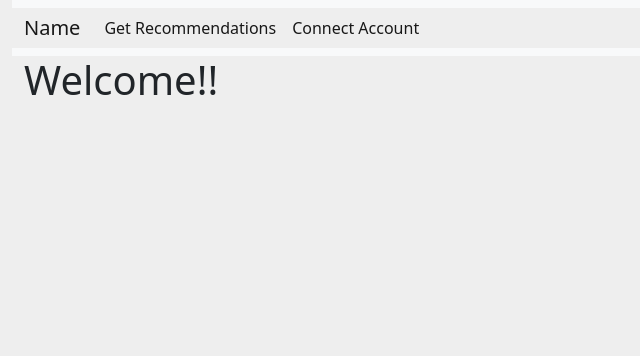
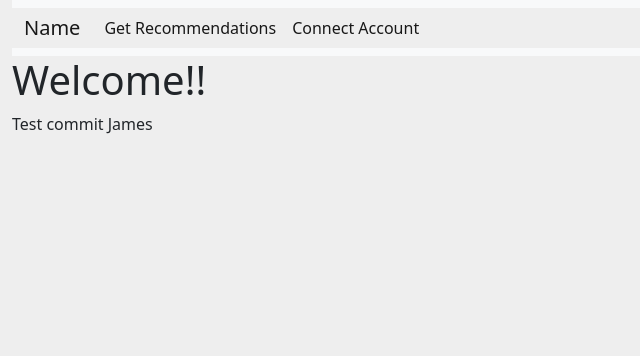
Before and after one commit to lukecheseldine/live-music-recommendations, a Flask app: page / in a window 1280 px wide. Shown: the top 356 px of the page, without its empty margins (0-640 px from the left). Run offline with Flask 2, Linux system fonts and the light colour scheme.

Commit message:
merge issue

```diff
--- a/live-music-recommendations/templates/index.html
+++ b/live-music-recommendations/templates/index.html
@@ -5,7 +5,6 @@
     {% endblock %}
 
     {% block content %}
-        <div class = "container-xxl">
-            <h1>Welcome!!</h1>
-        </div>
+        <h1>Welcome!!</h1>
+        Test commit James
     {% endblock %}
```
